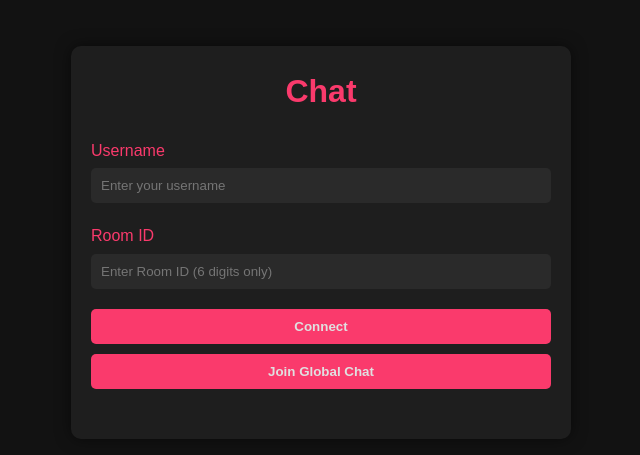
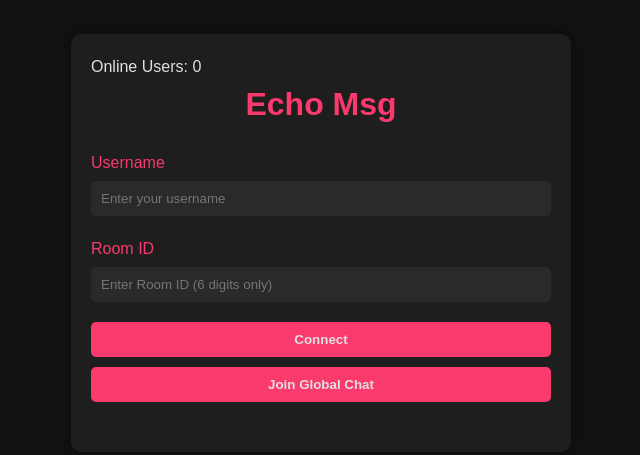
Before and after one commit to SourodipRoy/EchoMsg, a website: page index.html in a window 1280 px wide. Shown: the part 183-638 px from the top of the page, without its empty margins (319-959 px from the left). Drawn offline with nearby package versions, Linux system fonts and the light colour scheme; no server answers.

Commit message:
sameNameError label and online users count

```diff
--- a/index.html
+++ b/index.html
@@ -15,11 +15,16 @@
 <body onload="onload()">
     <div id="Main">
         <audio id="Ding" src="Ding.mp3"></audio>
-        <h1 id="Title">Chat</h1>
+        <div id="online-users-counter">
+            Online Users: <span id="online-count">0</span>
+        </div>
+        <h1 id="Title">Echo Msg</h1>
         <div id="AccessPort">
             <label id="NameLabel">Username</label>
             <input id="NameInput" type="text" placeholder="Enter your username" required>
             <div id="usernameError" class="error-message"></div>
+            <div id="sameNameError" class="error-message"></div>
+            <div id="blacklistedName" class="error-message"></div>
 
             <label id="IDLabel">Room ID</label>
             <input
```
